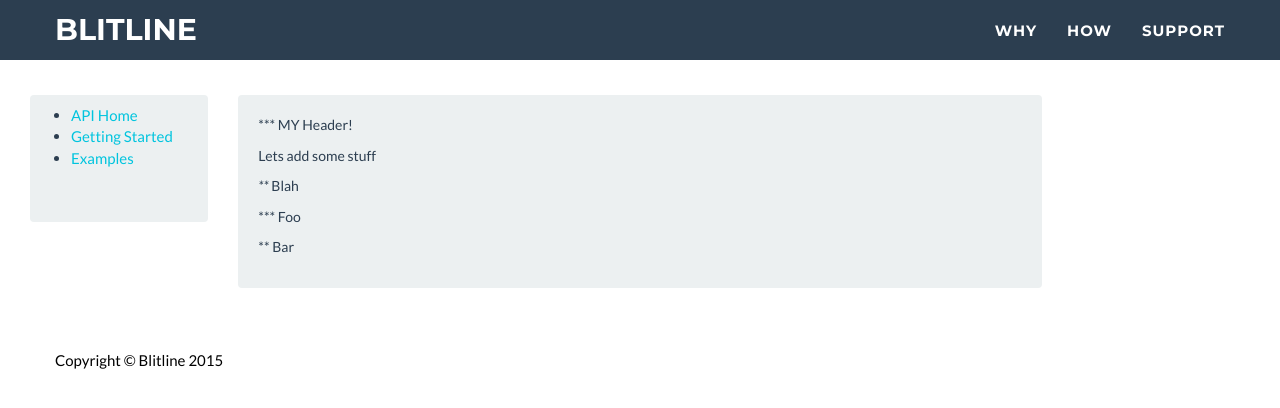
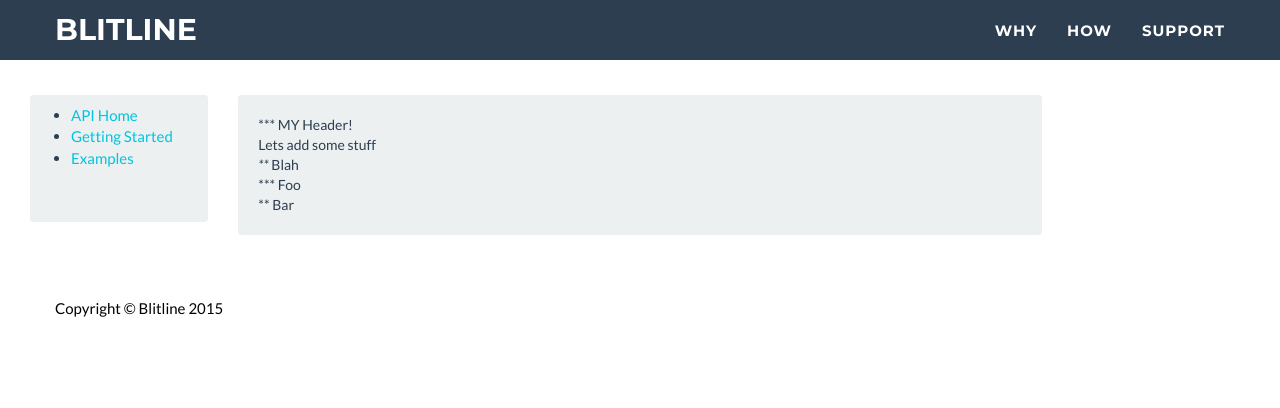
Before and after one commit to blitline-dev/blitline-dev.github.io, a Jekyll site: the page built from articles/test_article.md, in a window 1280 px wide. Shown: the top 408 px of the page. Built offline with Jekyll 4.4.1, drawn with Linux system fonts in a browser that asks for light colours; some web fonts are replaced.

Commit message:
Update articles.css

```diff
--- a/assets/stylesheets/articles.css
+++ b/assets/stylesheets/articles.css
@@ -1,3 +1,4 @@
 p {
    font-size: 14px;
+   margin: 0 0 0 0;
 }
```
